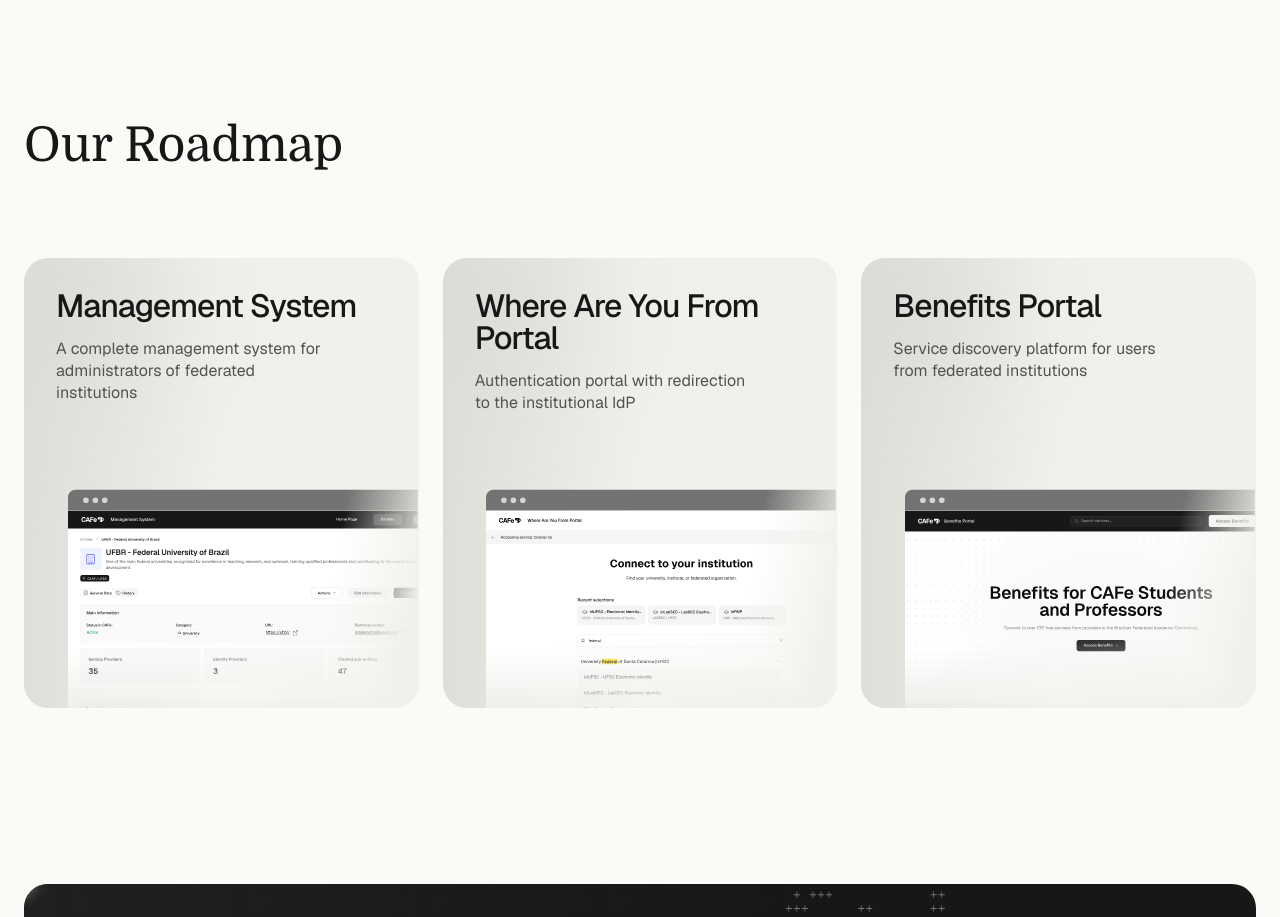
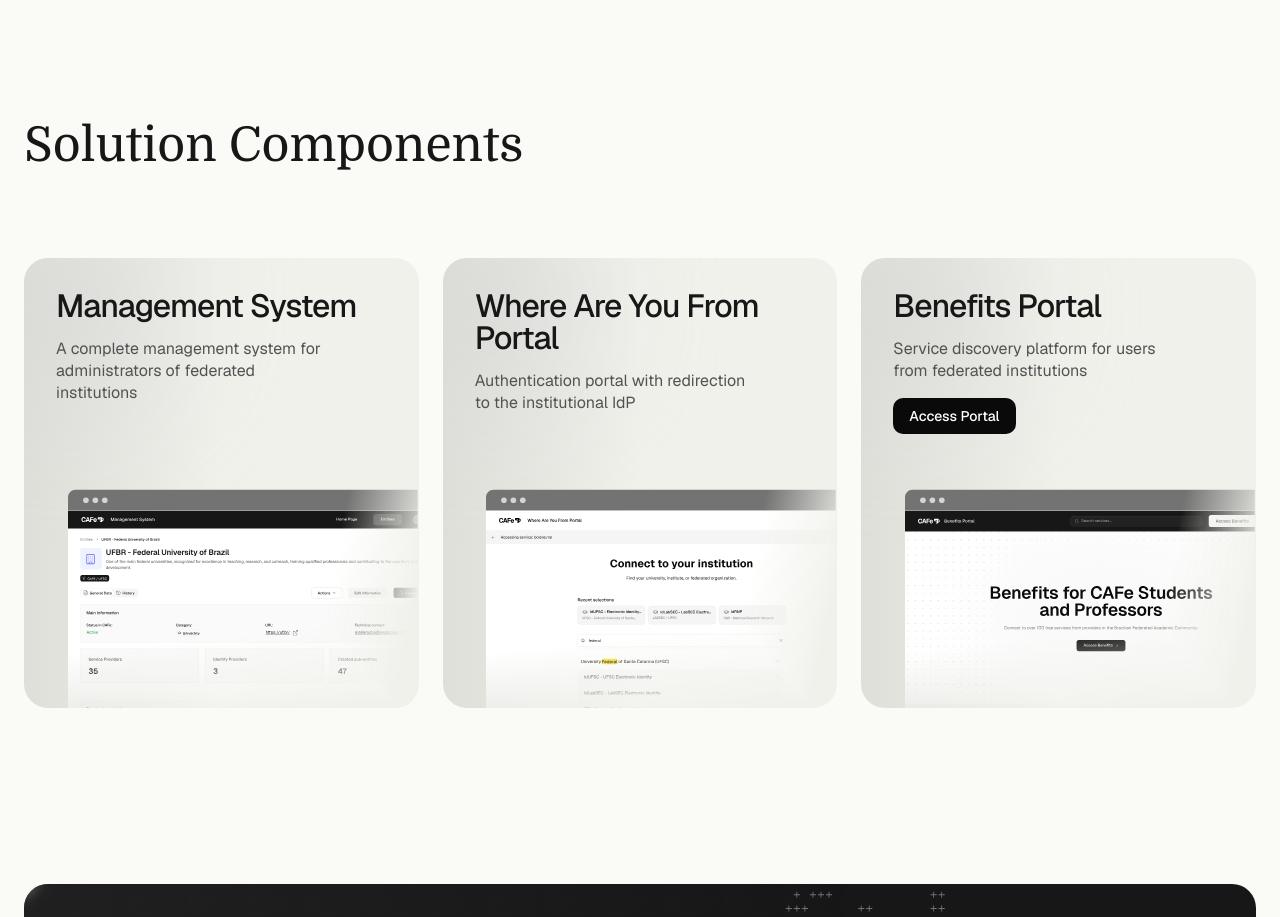
Before and after one commit to GT-BAITA/gt-baita.github.io, a React (Vite) app: page / in a window 1280 px wide. Shown: the part 2160-3077 px from the top of the page. Built offline with nearby package versions, Linux system fonts and the light colour scheme; what react-google-recaptcha-v3 would draw is missing.

Commit message:
fix: cta on portal card; change roadmap section title

```diff
--- a/src/components/home/roadmap-section.tsx
+++ b/src/components/home/roadmap-section.tsx
@@ -6,10 +6,14 @@ function RoadmapCard({
   title,
   description,
   image,
+  buttonLabel,
+  buttonHref,
 }: {
   title: string;
   description: string;
   image: string;
+  buttonLabel?: string;
+  buttonHref?: string;
 }) {
   return (
     <div className="relative rounded-3xl overflow-hidden bg-gradient-to-r from-[#DFDFDA] via-[#F1F1EC] to-[#F1F1EC] p-8 min-h-[450px] flex flex-col justify-between">
@@ -24,6 +28,16 @@ function RoadmapCard({
             {description}
           </p>
         </div>
+        {buttonLabel && buttonHref && (
+          <a
+            href={buttonHref}
+            target="_blank"
+            rel="noopener noreferrer"
+            className="inline-flex items-center gap-1 px-4 h-9 rounded-lg bg-neutral-950 text-white font-geist text-sm font-medium hover:bg-neutral-900 transition-colors"
+          >
+            {buttonLabel}
+          </a>
+        )}
       </div>
 
       <img
@@ -88,6 +102,8 @@ export function RoadmapSection() {
               title={t("roadmap.card3.title")}
               description={t("roadmap.card3.description")}
               image={`/svgs/roadmap-portal-${assetLanguage}.svg`}
+              buttonLabel={t("roadmap.card3.button")}
+              buttonHref="https://servicos.baita.testbeds.rnp.br/"
             />
           </motion.div>
         </div>
--- a/src/locale/en-translation.json
+++ b/src/locale/en-translation.json
@@ -105,13 +105,14 @@
   "newsletter.form.message.label": "Message (Optional)",
   "newsletter.form.message.placeholder": "Leave your message",
   "newsletter.form.submit": "Send",
-  "roadmap.title": "Our Roadmap",
+  "roadmap.title": "Solution Components",
   "roadmap.card1.title": "Management System",
   "roadmap.card1.description": "A complete management system for administrators of federated institutions",
   "roadmap.card2.title": "Where Are You From\nPortal",
   "roadmap.card2.description": "Authentication portal with redirection to the institutional IdP",
   "roadmap.card3.title": "Benefits Portal",
   "roadmap.card3.description": "Service discovery platform for users from federated institutions",
+  "roadmap.card3.button": "Access Portal",
   "team.title": "The Team",
   "team.roles.coordinator": "Project Coordinator",
   "team.roles.viceCoordinator": "Deputy Project Coordinator",
--- a/src/locale/pt-translation.json
+++ b/src/locale/pt-translation.json
@@ -105,13 +105,14 @@
   "newsletter.form.message.label": "Mensagem (Opcional)",
   "newsletter.form.message.placeholder": "Deixe sua mensagem",
   "newsletter.form.submit": "Enviar",
-  "roadmap.title": "Nosso Roadmap",
+  "roadmap.title": "Componentes da solução",
   "roadmap.card1.title": "Sistema de Gestão",
   "roadmap.card1.description": "Sistema de gerenciamento completo para administradores de instituições federadas",
   "roadmap.card2.title": "Portal\nWhere Are You From",
   "roadmap.card2.description": "Portal de autenticação com redirecionamento para o IdP institucional",
   "roadmap.card3.title": "Portal de Benefícios",
   "roadmap.card3.description": "Plataforma de descoberta de serviços para usuários de instituições federadas",
+  "roadmap.card3.button": "Acessar Portal",
   "team.title": "A Equipe",
   "team.roles.coordinator": "Coordenador de Projeto",
   "team.roles.viceCoordinator": "Vice-Coordenador de Projeto",
```
